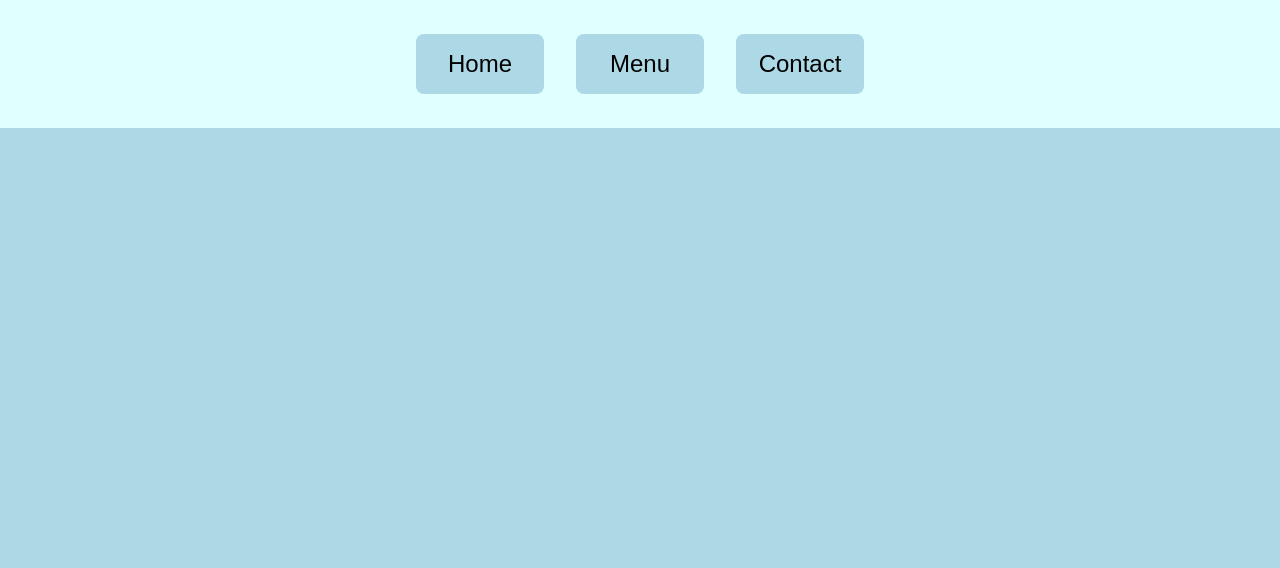
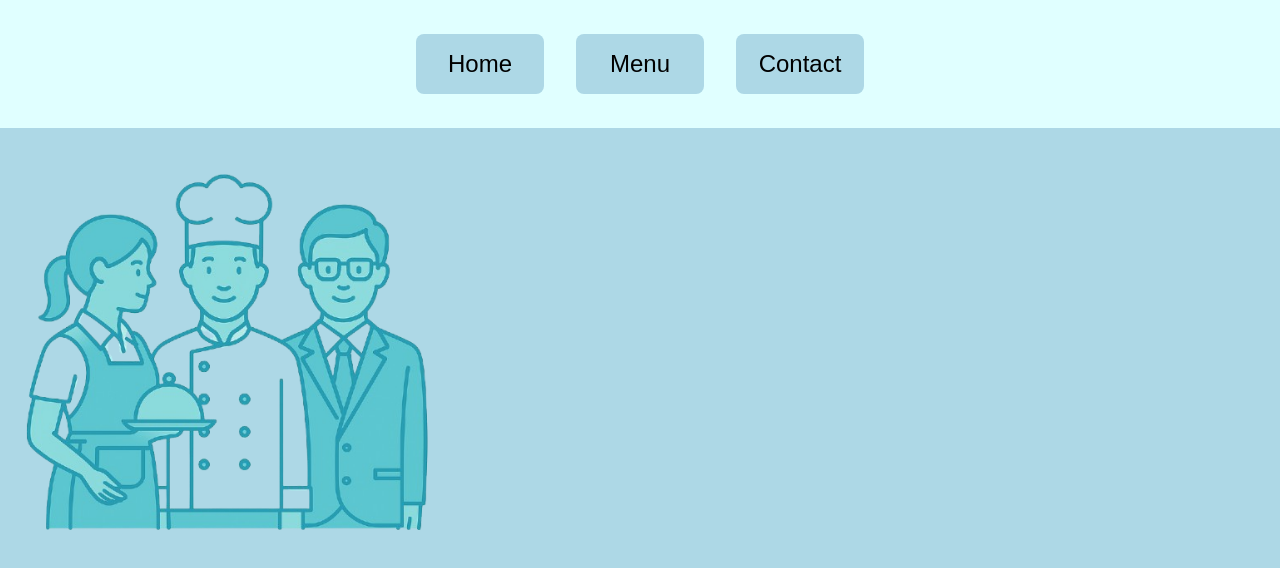
Before and after one commit to bartek8b/TOP-Restaurant_Page, a website built with webpack: page src/template.html in a window 1280 px wide. Built offline with nearby package versions, Linux system fonts and the light colour scheme.

Commit message:
Remove background from pictures

```diff
--- a/src/style.css
+++ b/src/style.css
@@ -36,4 +36,9 @@ nav > button{
     background-color: lightblue;
     height: calc(100vh - 128px);
     padding: 16px;
+    display: grid;
+    grid-template-columns: 1fr 2fr;
 }
+#content > img {
+    width: 100%;
+}
--- a/src/template.html
+++ b/src/template.html
@@ -14,7 +14,7 @@
       </nav>
     </header>
     <div id="content">
-
+      <img src="assets/team.png" alt="">
     </div>
   </body>
 </html>
```
Also changed, not shown: src/assets/menu.jpeg (deleted), src/assets/menu.png (added), src/assets/restaurant.jpeg (deleted), src/assets/restaurant.png (added), src/assets/team.jpeg (deleted), src/assets/team.png (added).
